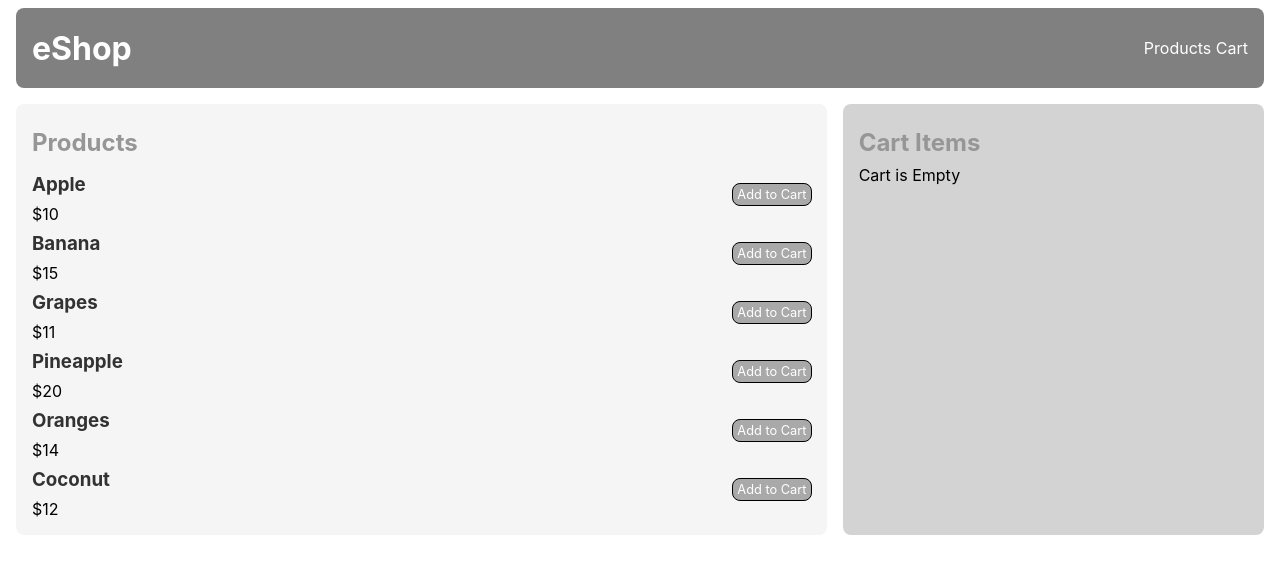
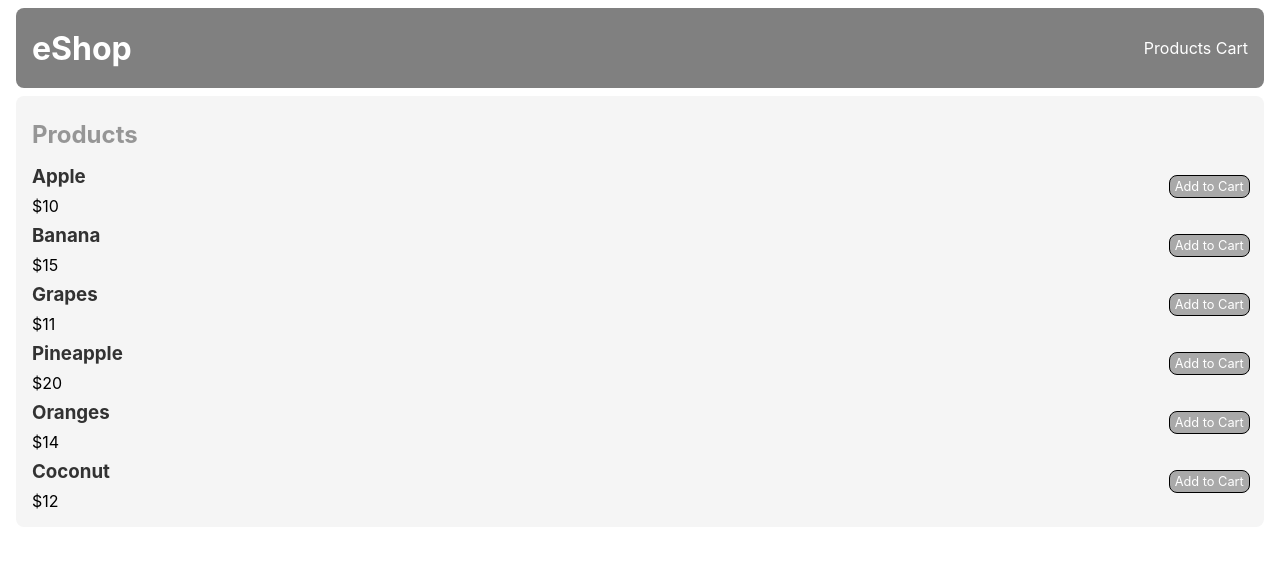
Before and after one commit to shreyashp/eShop, a React (Create React App) app: page / in a window 1280 px wide. Shown: the top 574 px of the page. Built offline with nearby package versions, Linux system fonts and the light colour scheme; data requests are answered from the project's data file.

Commit message:
App.js updated with routing
Routing functionality added with imports from react-router-dom

```diff
--- a/src/App.js
+++ b/src/App.js
@@ -4,6 +4,7 @@ import Cart from './components/cart';
 import data from './data'; //local fetching from data.js
 import { useState, useEffect } from 'react';
 import axios from 'axios';
+import { Route, BrowserRouter as Router, Switch } from 'react-router-dom';
 
 function App() {
 
@@ -49,13 +50,21 @@ function App() {
   };
 
   return (
-    <div className="App">
-      <Header cartQuantity={cartItems.length}></Header>
-      <div className="row">
-        <Home onAdd={onAdd} products={products}></Home>
-        <Cart onAdd={onAdd} onRemove={onRemove} onRemoveAll={onRemoveAll} cartItems={cartItems}></Cart>
+    <Router>
+      <div className="App">
+        <Header cartQuantity={cartItems.length}></Header>
+
+        <Switch>
+          <Route path="/cart" component={Cart} >
+            <Cart onAdd={onAdd} onRemove={onRemove} onRemoveAll={onRemoveAll} cartItems={cartItems}></Cart>
+          </Route>
+          <Route path="/" exact component={Home}>
+            <Home onAdd={onAdd} products={products}></Home>
+          </Route>
+        </Switch>
+
       </div>
-    </div>
+    </Router>
   );
 }
 
```
